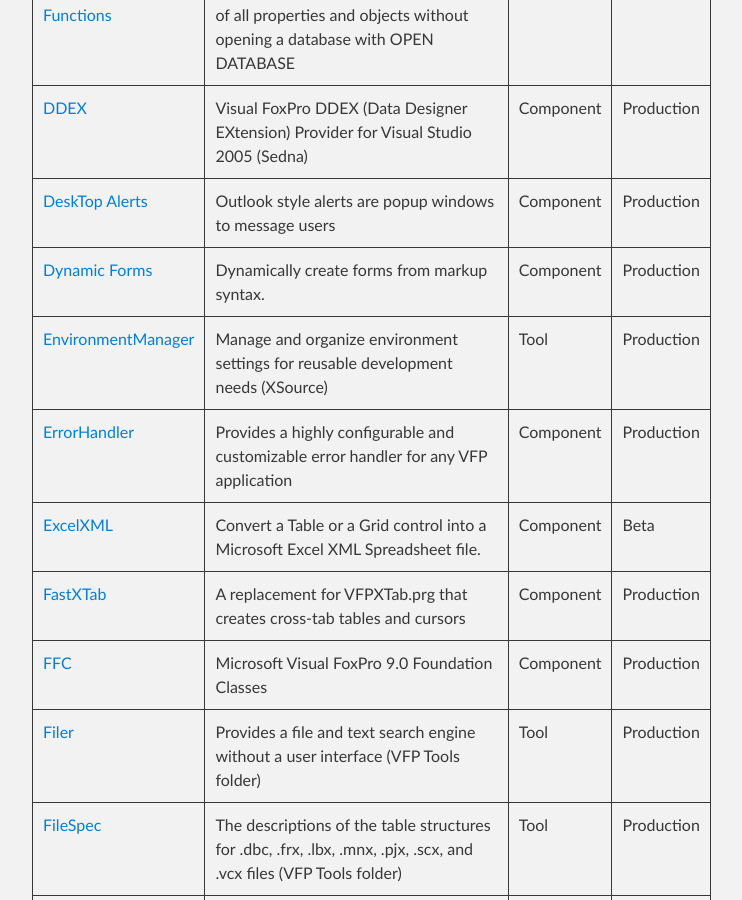
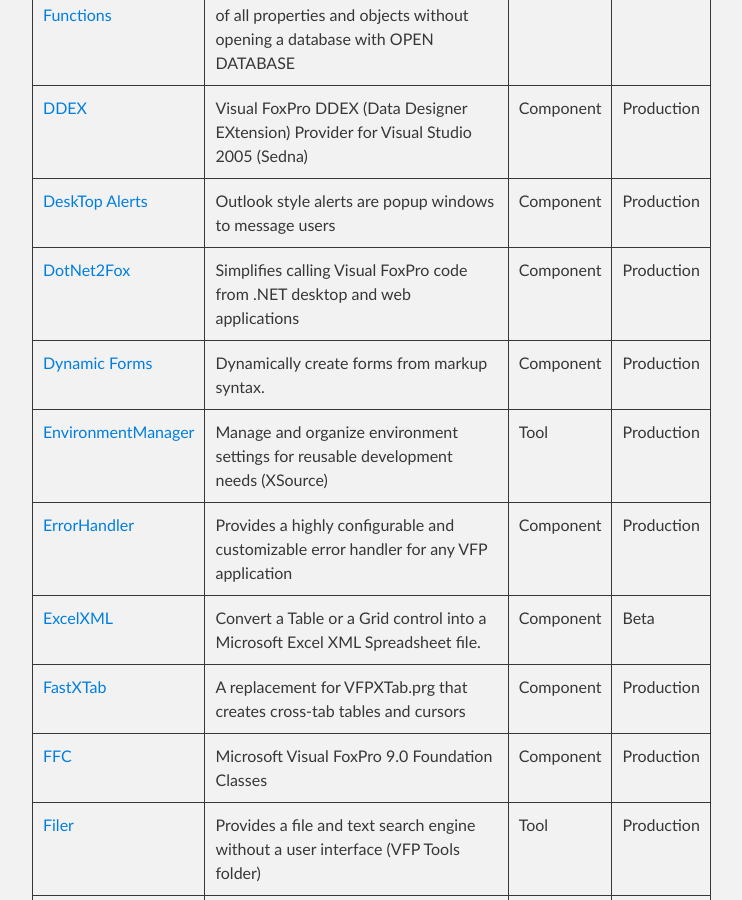
Before and after one commit to VFPX/VFPX.github.io, a Jekyll site: the page built from projects.md, in a window 1280 px wide and 900 px high, scrolled down 2337 px. Shown: the whole window, without its empty margins (288-1030 px from the left). Built offline with Jekyll 4.4.1, drawn with Linux system fonts in a browser that asks for light colours; our own code applies the rules of GitHub Pages for plain Markdown files.

Commit message:
Added DotNet2Fox

```diff
--- a/_data/projects.json
+++ b/_data/projects.json
@@ -178,6 +178,13 @@
     "project": "DeskTop Alerts",
     "url": "https://github.com/VFPX/DesktopAlerts",
     "description": "Outlook style alerts are popup windows to message users",
+    "state": "Production",
+    "category": "Component"
+  },
+  {
+    "project": "DotNet2Fox",
+    "url": "https://github.com/JoelLeach/DotNet2Fox",
+    "description": "Simplifies calling Visual FoxPro code from .NET desktop and web applications",
     "state": "Production",
     "category": "Component"
   },
```
Also changed, not shown: _posts/2022-08-02-DotNet2Fox.markdown (added, +8 -0 lines).
